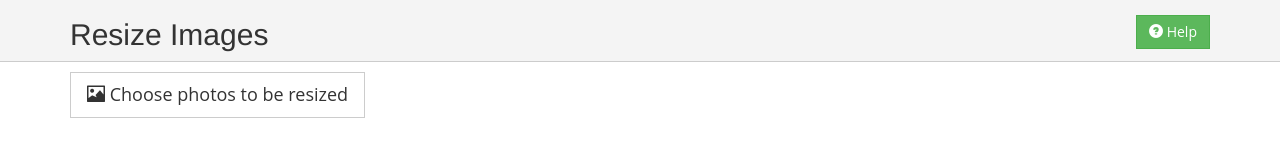
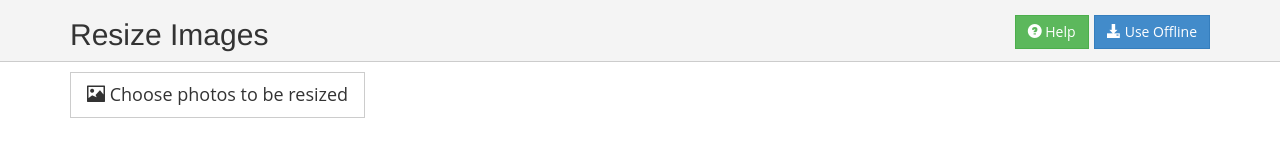
Before and after one commit to davidkyalo/js-image-resizer, a plain HTML site: page index.html in a window 1280 px wide. Drawn offline with Linux system fonts and the light colour scheme.

Commit message:
Added Download Link

```diff
--- a/index.html
+++ b/index.html
@@ -22,6 +22,10 @@
 			          	<i class="glyphicon glyphicon-question-sign"></i> Help
 			          </a>
 
+
+			   		<a href="https://github.com/davidkyalo/js-image-resizer/archive/master.zip" target="_blank" class="btn btn-primary" >
+			          	<i class="glyphicon glyphicon-download-alt"></i> Use Offline
+			          </a>
 		        </div>
 		     </div>
 
```
